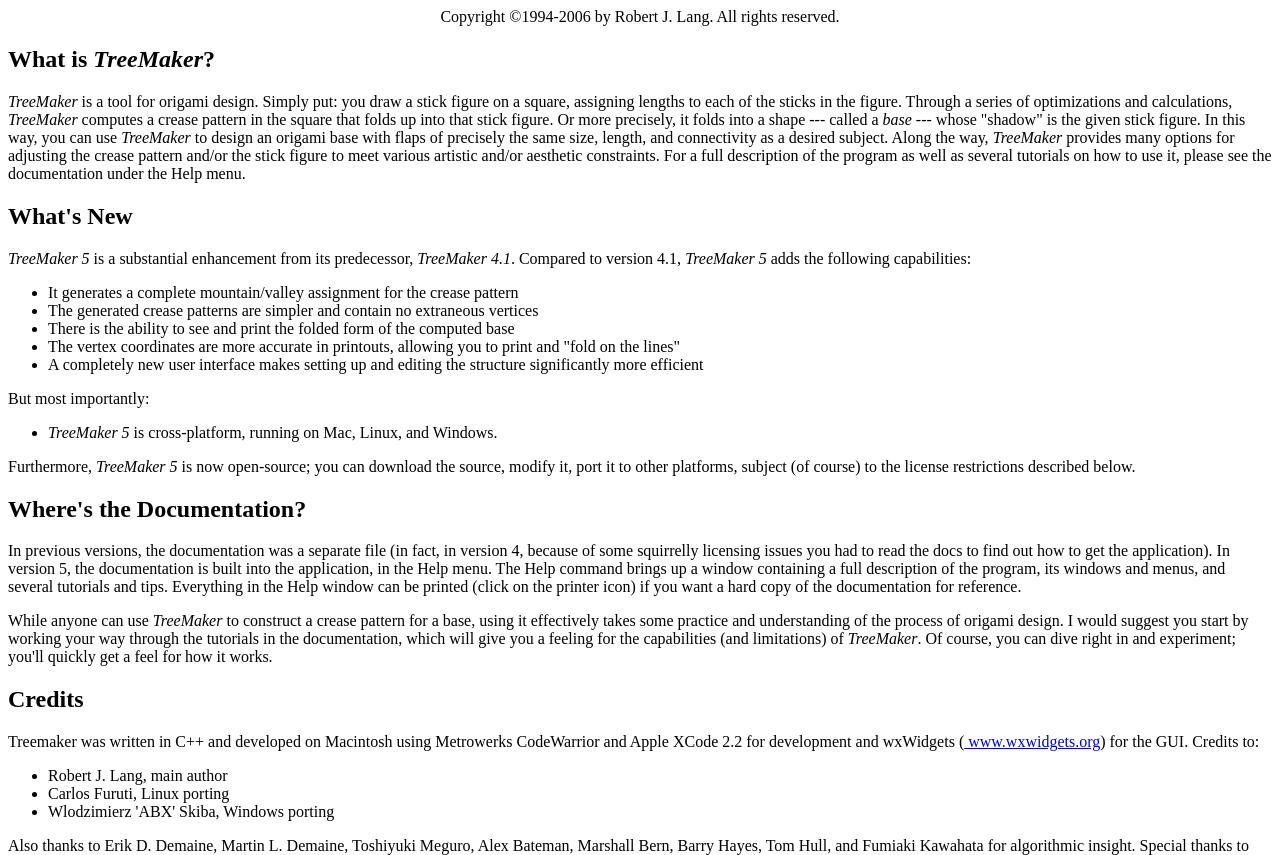
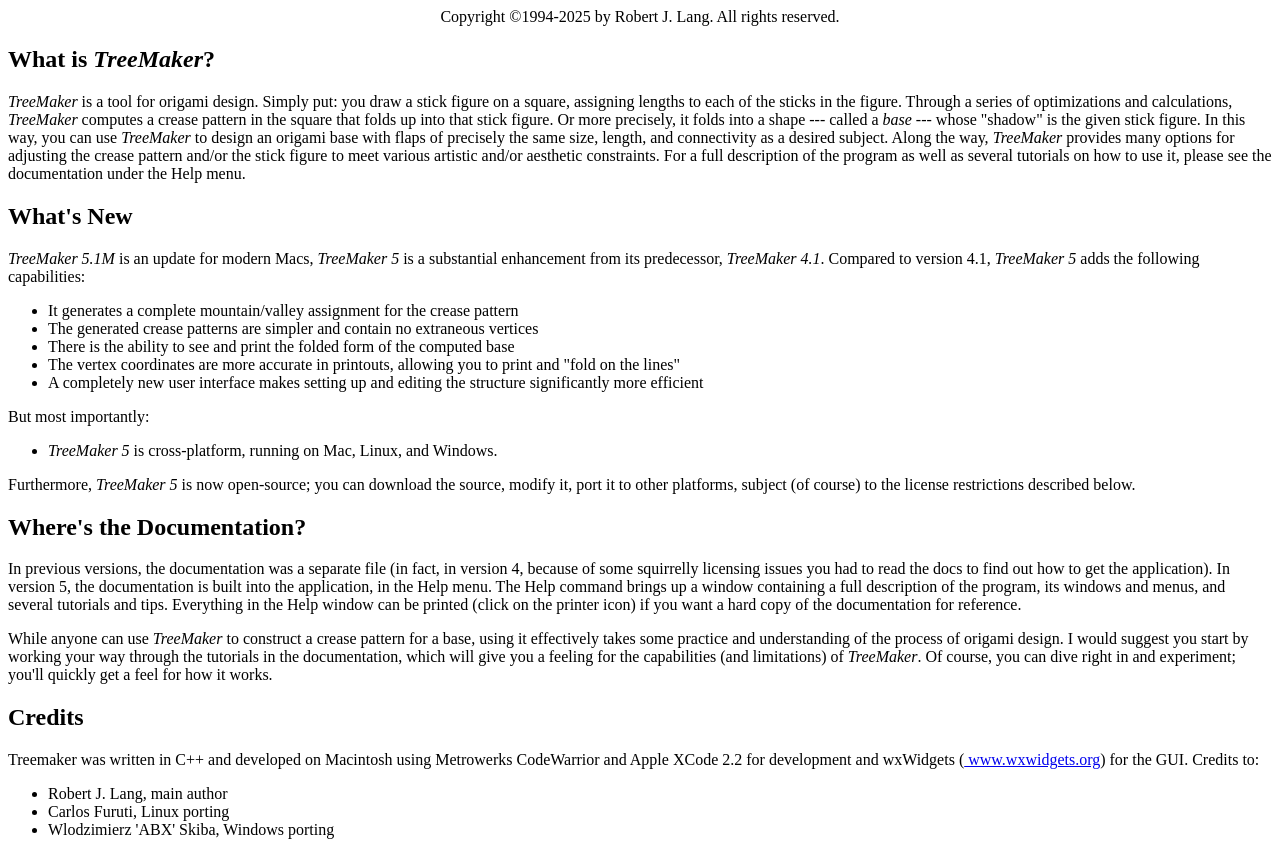
Before and after one commit to vishvish/treemaker, a plain HTML site: page Source/about/about.htm in a window 1280 px wide. Shown: the top 855 px of the page. Drawn offline with Linux system fonts and the light colour scheme.

Commit message:
build: Update versions and Readme

```diff
--- a/Source/about/about.htm
+++ b/Source/about/about.htm
@@ -1,6 +1,6 @@
 <html><body>
 <p align="center">
-Copyright &#169;1994-2006 by Robert J. Lang. All rights reserved.
+Copyright &#169;1994-2025 by Robert J. Lang. All rights reserved.
 </p>
 
 <h2>What is <em>TreeMaker</em>?</h2>
@@ -21,7 +21,8 @@ the Help menu.
 
 <h2>What's New</h2>
 <p>
-<em>TreeMaker 5</em> is a substantial enhancement from its predecessor,
+  <em>TreeMaker 5.1M</em> is an update for modern Macs,
+  <em>TreeMaker 5</em> is a substantial enhancement from its predecessor,
 <em>TreeMaker 4.1</em>. Compared to version 4.1, <em>TreeMaker 5</em> adds
 the following capabilities:
 <ul>
```
Also changed, not shown: README.txt, 1 other file.
